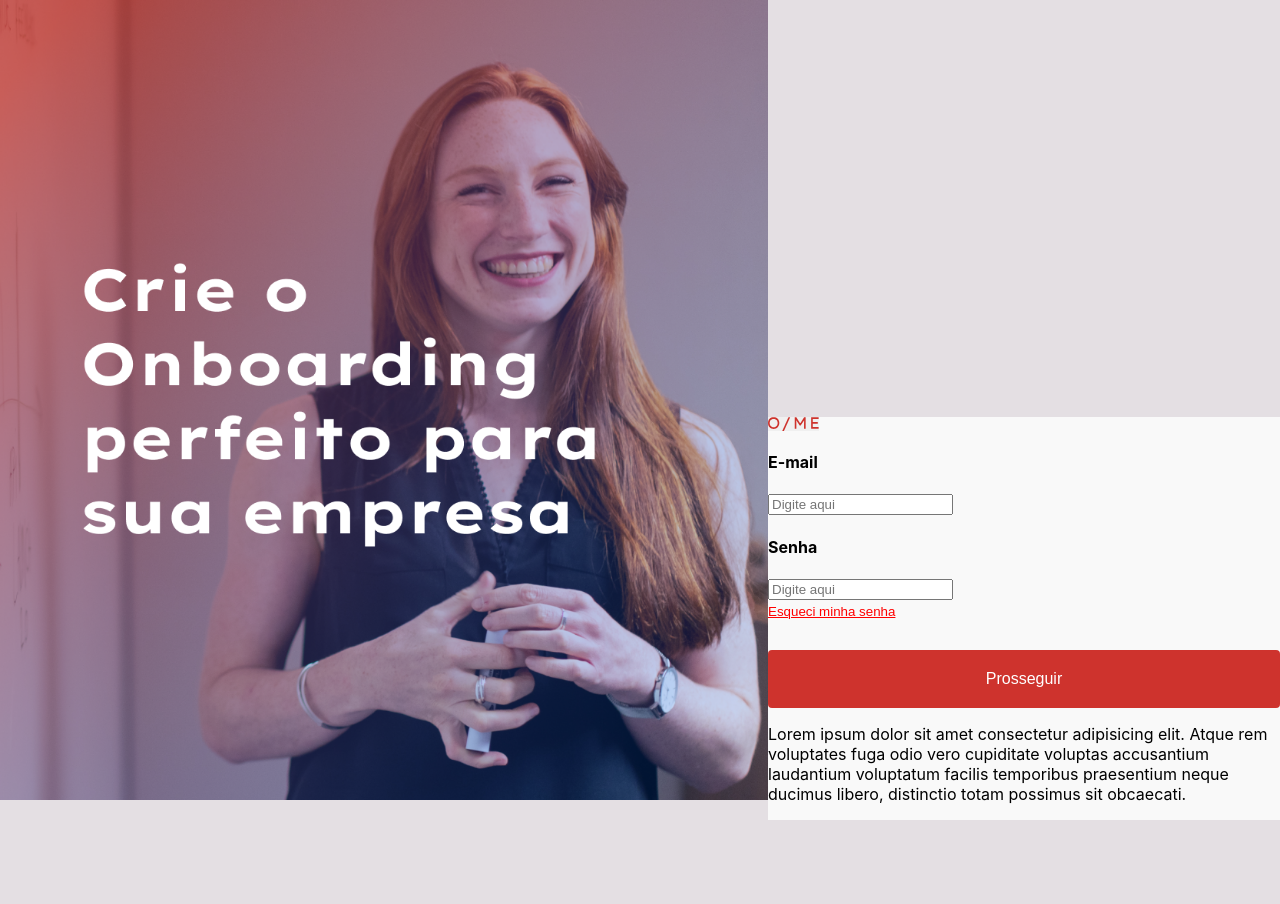
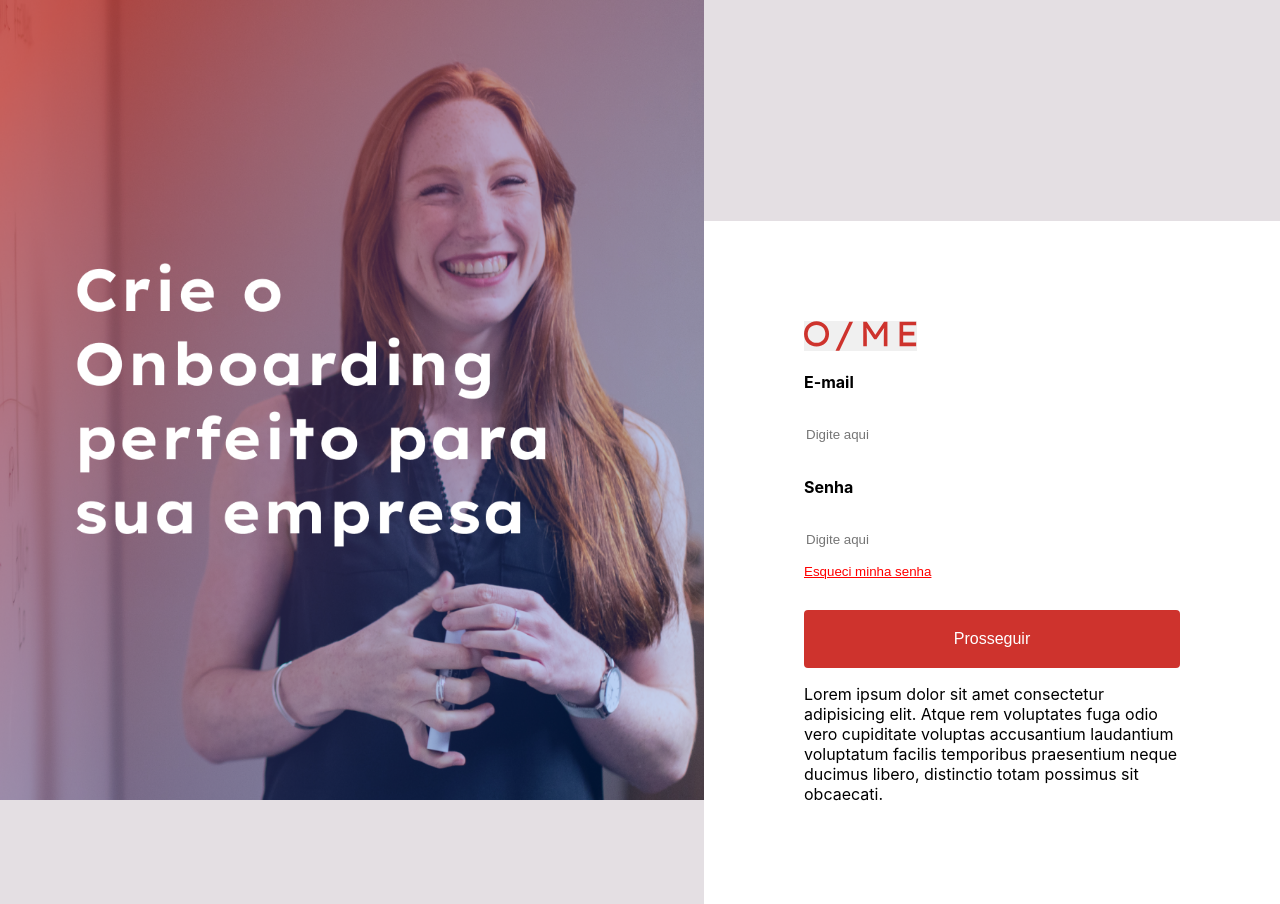
Before and after one commit to StartFuture/onboarding-me-rh-front, a React (Create React App) app: page /login-form in a window 1280 px wide. Before the commit the page ends 820 px from the top, so only its background shows below. Built offline with nearby package versions, Linux system fonts and the light colour scheme.

Commit message:
commit correndo porque a luz quer cair

```diff
--- a/src/pages/LoginForm/assets/css/style.css
+++ b/src/pages/LoginForm/assets/css/style.css
@@ -9,14 +9,15 @@ body {
 .logo {
   margin: 0;
   padding: 0;
-  width: 10%;
-  height: 4%;
+  width: 30%;
+  height: 12%;
 }
 
 .container-form {
   display: inline-block;
-  width: 40%;
+  width: 45%;
   height: 100%;
+  background-color: white;
 }
 
 .forget-button {
@@ -28,8 +29,18 @@ body {
   color: red;
 }
 
+input {
+  width: 100%;
+  height: 40px;
+  border: gray;
+}
+
+form {
+  margin: 100px;
+}
+
 img {
-  width: 60%;
+  width: 55%;
   height: 100vh;
   background-color: #f0f0f0;
 }
--- a/src/pages/LoginForm/index.jsx
+++ b/src/pages/LoginForm/index.jsx
@@ -8,14 +8,13 @@ const LoginForm = () => {
       <div class="full-container">
         <img src={GradientImg} alt="" />
         <div class="container-form">
+          <form>
           <img class="logo" src={Logo} alt="" />
-          <form>
             <h4>E-mail</h4>
             <input type="text" placeholder="Digite aqui" />
             <h4>Senha</h4>
             <input type="text" placeholder="Digite aqui" />
-          </form>
-          <button class="forget-button">Esqueci minha senha</button>
+            <button class="forget-button">Esqueci minha senha</button>
           <button class="next-button">Prosseguir</button>
           <p>
             Lorem ipsum dolor sit amet consectetur adipisicing elit. Atque rem
@@ -23,6 +22,7 @@ const LoginForm = () => {
             voluptatum facilis temporibus praesentium neque ducimus libero,
             distinctio totam possimus sit obcaecati.
           </p>
+          </form>
         </div>
       </div>
     </>
```
